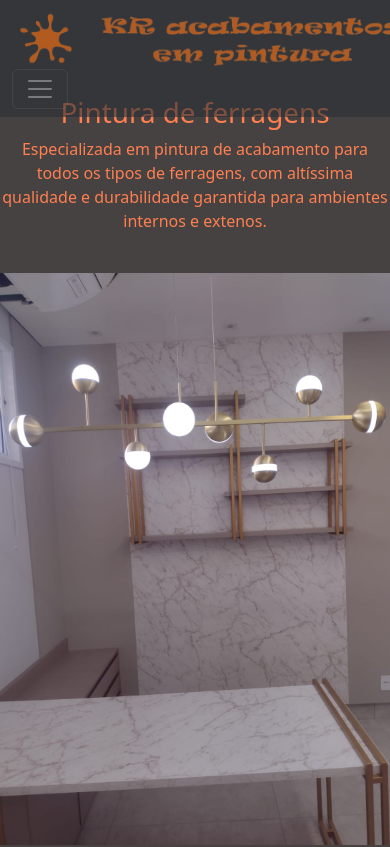
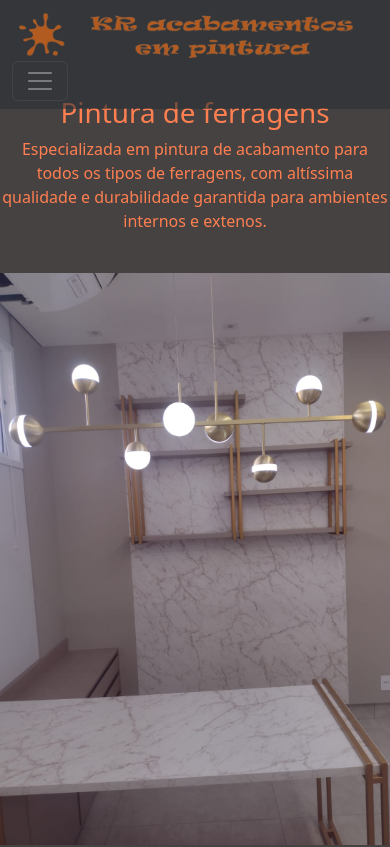
Before and after one commit to KarinaBarros/site_bootstrap, a plain HTML site: page index.html in a window 390 px wide. Shown: the top 847 px of the page. Drawn offline with nearby package versions, Linux system fonts and the light colour scheme.

Commit message:
responsividade
melhorar responsividade

```diff
--- a/index.html
+++ b/index.html
@@ -10,9 +10,10 @@
 </head>
 </head>
 <body>
+
     <nav class="navbar fixed-top navbar-expand-lg bg-body-tertiary"data-bs-theme="dark">
         <div class="container-fluid">
-          <img src="logo.png" id="logo">
+          <img src="logo.png" class="img-fluid">
 
           <button class="navbar-toggler" type="button" data-bs-toggle="collapse" data-bs-target="#navbarSupportedContent" aria-controls="navbarSupportedContent" aria-expanded="false" aria-label="Toggle navigation">
             <span class="navbar-toggler-icon"></span>
@@ -51,6 +52,7 @@
           </div>
         </div>
       </nav>
+    </div>
 
       <div class="titulos" id="scrollspyHeading1">
         <br>
--- a/style.css
+++ b/style.css
@@ -1,7 +1,7 @@
-#logo{
-    width: 400px;
+
+.img-fluid{
+    width: 350px;
 }
-
 .navbar{
 opacity: 0.6;
 }
```
